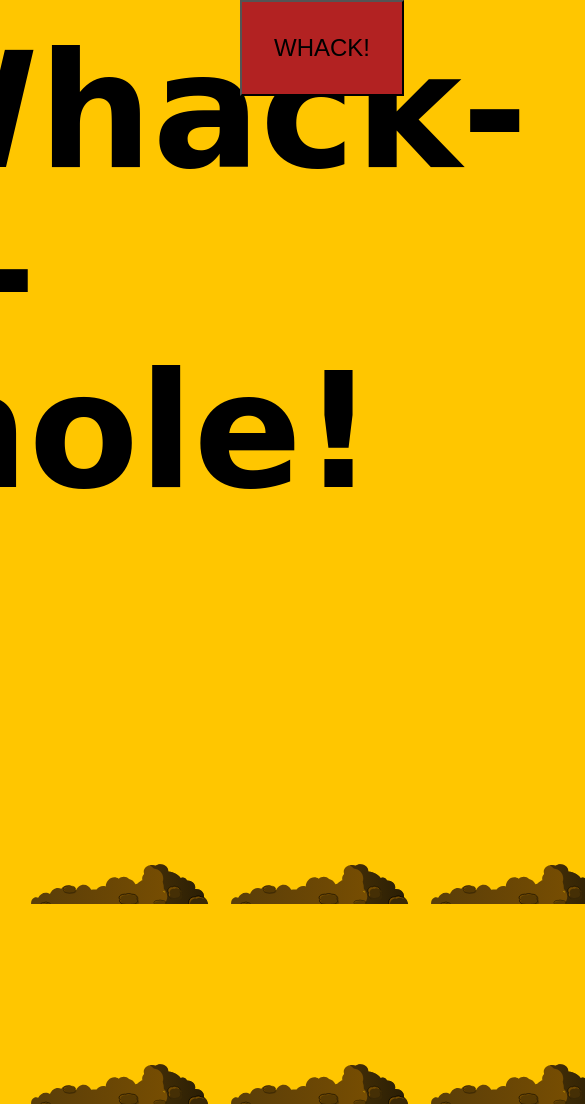
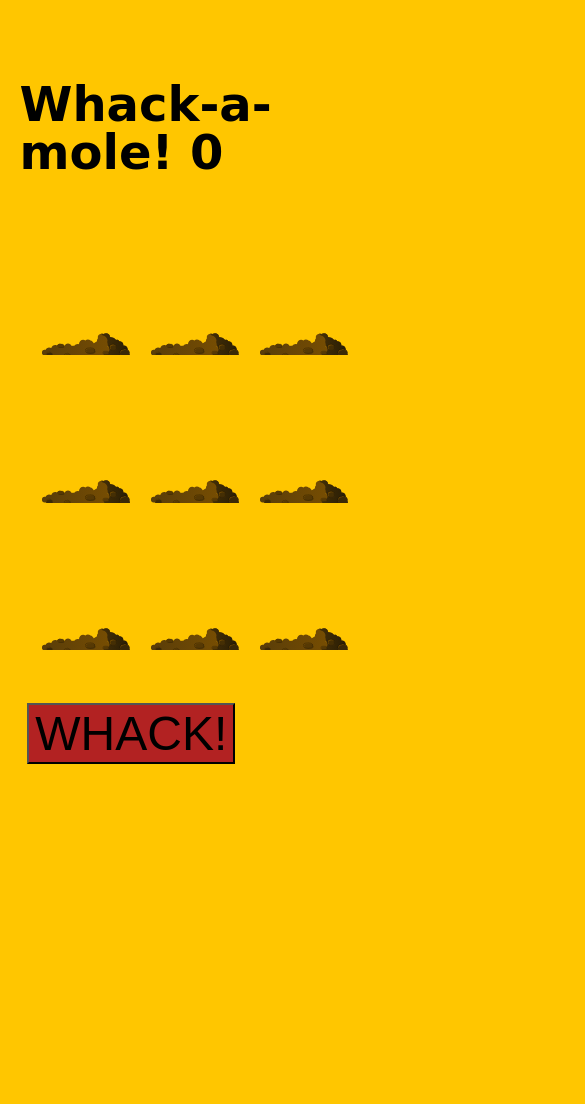
Before and after one commit to richbm10/Jedi-Training-Akurey, a website: page web-training-jump/src/app/pages/index.html in a window 390 px wide. Shown: the top 1104 px of the page, 585 px wide, since content can reach past the window. After the commit the page ends 844 px from the top, so only its background shows below. Drawn offline with nearby package versions, Linux system fonts and the light colour scheme; files that its build step writes are made by us from their sources; files whose address does not match are found by name.

Commit message:
[responsive]

```diff
--- a/web-training-jump/src/app/js/index.js
+++ b/web-training-jump/src/app/js/index.js
@@ -47,6 +47,7 @@ function Game() {
 
     this.bonk = e => {
         if (!e.isTrusted) return;
+        console.log(score);
         score++;
         e.target.classList.remove('up');
         scoreBoard.textContent = score;
--- a/web-training-jump/src/app/pages/index.html
+++ b/web-training-jump/src/app/pages/index.html
@@ -10,8 +10,8 @@
 
 <body>
     <main class="flex-container-col-A">
-        <h1>Whack-a-mole! <span class="score">0</span></h1>
-        <div class="game">
+        <h1 class="text-A">Whack-a-mole! <span class="score">0</span></h1>
+        <div class="game flex-container-row-B">
             <div class="hole hole1">
                 <div class="mole"></div>
             </div>
@@ -30,8 +30,17 @@
             <div class="hole hole6">
                 <div class="mole"></div>
             </div>
+            <div class="hole hole7">
+                <div class="mole"></div>
+            </div>
+            <div class="hole hole8">
+                <div class="mole"></div>
+            </div>
+            <div class="hole hole9">
+                <div class="mole"></div>
+            </div>
         </div>
-        <button onClick="game.startGame()">WHACK!</button>
+        <button class="text-A" onClick="game.startGame()">WHACK!</button>
     </main>
 
     <audio src="./assets/sounds/hihat.wav"></audio>
--- a/web-training-jump/src/app/styles/components/button.scss
+++ b/web-training-jump/src/app/styles/components/button.scss
@@ -1,6 +1,5 @@
 button {
-    position: absolute;
-    left: 15rem;
-    padding: 2rem;
     background-color: firebrick;
+    align-self: flex-start;
+    margin-left: 2vw;
 }
--- a/web-training-jump/src/app/styles/components/hole.scss
+++ b/web-training-jump/src/app/styles/components/hole.scss
@@ -1,7 +1,9 @@
 .hole {
-    flex: 1 0 33.33%;
     overflow: hidden;
     position: relative;
+    width: 25%;
+    height: 10vh;
+    margin: 3%;
     &.up .mole {
         top: 0;
     }
@@ -13,8 +15,26 @@
     background-size: contain;
     content: '';
     width: 100%;
-    height: 70px;
+    height: 40%;
     position: absolute;
     z-index: 2;
-    bottom: -30px;
+    bottom: -10%;
 }
+
+@media only screen and (min-device-width: 768px) {
+    .hole {
+        height: 15vh;
+    }
+}
+
+@media only screen and (min-device-width: 1200px) and (min-width: 900px) {
+    .hole {
+        margin: 1%;
+    }
+}
+
+@media only screen and (min-device-width: 1200px) and (min-width: 1100px) {
+    .hole:after {
+        height: 45%;
+    }
+}
--- a/web-training-jump/src/app/styles/components/mole.scss
+++ b/web-training-jump/src/app/styles/components/mole.scss
@@ -1,9 +1,27 @@
 .mole {
     background: url('./assets/imgs/mole.svg') bottom center no-repeat;
-    background-size: 60%;
+    background-size: 55%;
     position: absolute;
     top: 100%;
     width: 100%;
     height: 100%;
     transition: all 0.4s;
 }
+
+@media only screen and (min-device-width: 1200px) and (min-width: 900px) {
+    .mole {
+        background-size: 40%;
+    }
+}
+
+@media only screen and (min-device-width: 1200px) and (min-width: 1200px) {
+    .mole {
+        background-size: 30%;
+    }
+}
+
+@media only screen and (min-device-width: 1200px) and (min-width: 1400px) {
+    .mole {
+        background-size: 25%;
+    }
+}
--- a/web-training-jump/src/app/styles/globals/global.scss
+++ b/web-training-jump/src/app/styles/globals/global.scss
@@ -16,7 +16,7 @@
 .flex-container-col-A {
     @extend %center-container;
     flex-flow: column nowrap;
-    justify-content: flex-start;
+    justify-content: center;
 }
 
 .flex-container-col-B {
--- a/web-training-jump/src/app/styles/pages/index.scss
+++ b/web-training-jump/src/app/styles/pages/index.scss
@@ -16,20 +16,19 @@ body {
 
 main {
     width: 90vw;
+    height: 100vh;
     h1 {
         line-height: 1;
-        margin: 2rem 5rem;
         background: $first-color;
+        margin-bottom: 5vh;
     }
     .score {
         line-height: 1;
         border-radius: 1rem;
     }
     .game {
-        width: 600px;
-        height: 400px;
-        display: flex;
+        width: 100%;
         flex-wrap: wrap;
-        margin: 0 auto;
+        margin-bottom: 5vh;
     }
 }
--- a/web-training-jump/src/app/styles/theme/theme-font.scss
+++ b/web-training-jump/src/app/styles/theme/theme-font.scss
@@ -11,10 +11,15 @@ html {
 }
 
 h1 {
-    font-size: 10rem;
     font-family: 'Amatic SC', cursive;
 }
 
-button {
-    font-size: x-large;
+.text-A {
+    font-size: 2rem;
 }
+
+@media only screen and (min-device-width: 768px) {
+    .text-A {
+        font-size: 3rem;
+    }
+}
```
